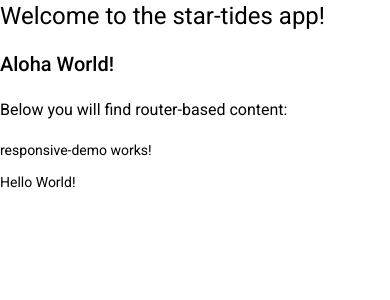
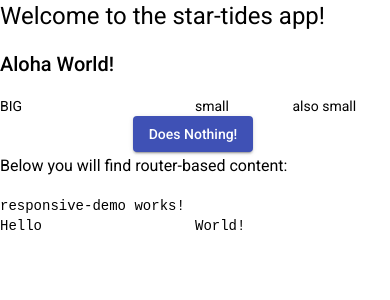
Before and after one commit to STAR-TIDES/kb, an Angular app in the folder frontend/star-tides/: page /responsive-demo in a window 390 px wide. Shown: the top 300 px of the page. Built offline with nearby package versions, Linux system fonts and the light colour scheme.

Commit message:
Get a responsive demo working!

```diff
--- a/frontend/star-tides/src/app/app.component.html
+++ b/frontend/star-tides/src/app/app.component.html
@@ -1,10 +1,41 @@
 <div>
-  <div class='title'>
+  <div class='title' fxLayout='column'>
     <h1>Welcome to the {{title}} app!</h1>
   </div>
-  <div class='greeting'>
-    <div><h2>Aloha {{name}}!</h2></div>
+  <div class='greeting' fxLayout='column'>
+    <div>
+      <h2>Aloha {{name}}!</h2>
+    </div>
+    <div fxLayout='row'>
+      <div fxFlex='50'>BIG</div>
+      <div fxFlex='25'>small</div>
+      <div fxFlex='25'>also small</div>
+    </div>
   </div>
-  <h3>Below you will find router-based content:</h3>
+  <div fxLayout=row>
+    <div fxFlex='33'></div>
+    <div fxFlex='33' fxLayoutAlign='center'><button type='button' mat-raised-button color='primary'>Does Nothing!</button></div>
+    <div fxFlex='33'></div>
+  </div>
+  <div class="g-signin2" data-onsuccess="onSignIn" data-theme="dark"></div>
+  <script type="text/javascript">
+    function onSignIn(googleUser) {
+      // Useful data for your client-side scripts:
+      var profile = googleUser.getBasicProfile();
+      console.log("ID: " + profile.getId()); // Don't send this directly to your server!
+      console.log('Full Name: ' + profile.getName());
+      console.log('Given Name: ' + profile.getGivenName());
+      console.log('Family Name: ' + profile.getFamilyName());
+      console.log("Image URL: " + profile.getImageUrl());
+      console.log("Email: " + profile.getEmail());
+
+      // The ID token you need to pass to your backend:
+      var id_token = googleUser.getAuthResponse().id_token;
+      console.log("ID Token: " + id_token);
+    }
+  </script>
+  <div class='column'>
+    <h3>Below you will find router-based content:</h3>
+  </div>
   <router-outlet></router-outlet>
 </div>
--- a/frontend/star-tides/src/app/responsive-demo/responsive-demo.component.css
+++ b/frontend/star-tides/src/app/responsive-demo/responsive-demo.component.css
@@ -0,0 +1,3 @@
+:host {
+    font-family: monospace;
+}
--- a/frontend/star-tides/src/app/responsive-demo/responsive-demo.component.html
+++ b/frontend/star-tides/src/app/responsive-demo/responsive-demo.component.html
@@ -1,2 +1,6 @@
-<p>responsive-demo works!</p>
-<div>Hello {{name}}!</div>
+<div fxLayout='column'>
+<div fxLayout='row'>responsive-demo works!</div>
+<div fxLayout='row'>
+    <div fxFlex='50%'>Hello</div>
+    <div fxFlex='50%'>{{name}}!</div>
+</div>
--- a/frontend/star-tides/src/app/responsive-demo/responsive-demo.component.ts
+++ b/frontend/star-tides/src/app/responsive-demo/responsive-demo.component.ts
@@ -14,7 +14,7 @@ export class ResponsiveDemoComponent implements OnInit {
   ngOnInit(): void {
     this.route.queryParams.subscribe(params => {
       if (!!params['name']) {
-        this.name = params['name'];
+        this.name = String(params['name']).toUpperCase();
       }
     });
   }
```
